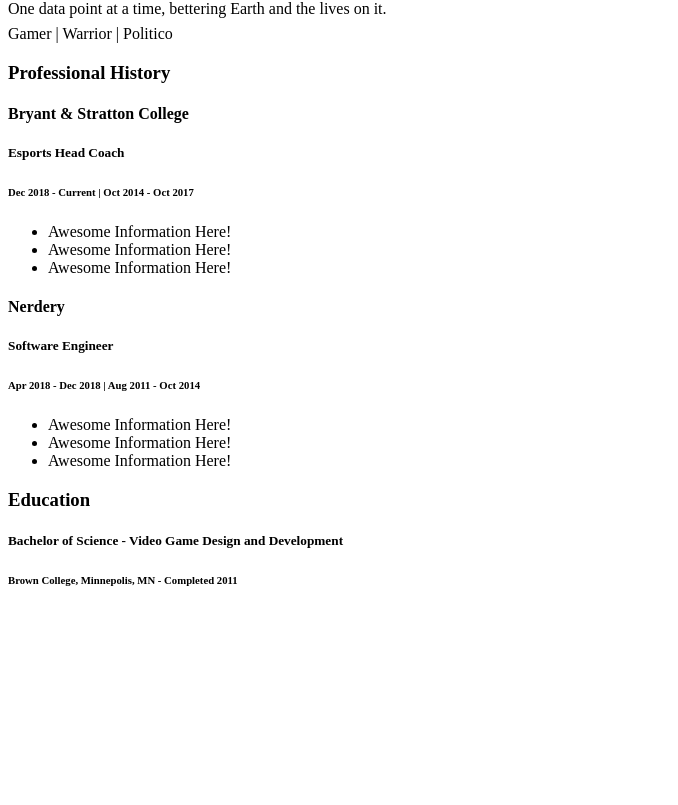
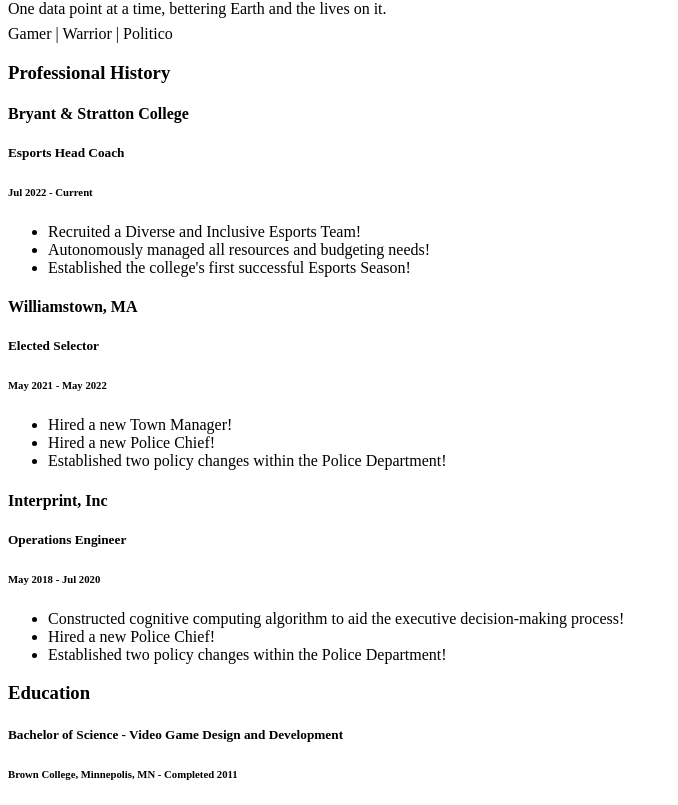
Before and after one commit to whasty/whasty.github.io, a plain HTML site: page index.html in a window 1280 px wide. Shown: the part 72-877 px from the top of the page, without its empty margins (0-678 px from the left). Before the commit the page ends 800 px from the top, so only its background shows below. Drawn offline with Linux system fonts and the light colour scheme.

Commit message:
Update index.html

```diff
--- a/index.html
+++ b/index.html
@@ -19,24 +19,36 @@
   <div>
     <h4>Bryant & Stratton College</h4>
     <h5>Esports Head Coach</h5>
-    <h6>Dec 2018 - Current | Oct 2014 - Oct 2017</h6>
+    <h6>Jul 2022 - Current</h6>
 
     <ul>
-      <li>Awesome Information Here!</li>
-      <li>Awesome Information Here!</li>
-      <li>Awesome Information Here!</li>
+      <li>Recruited a Diverse and Inclusive Esports Team!</li>
+      <li>Autonomously managed all resources and budgeting needs!</li>
+      <li>Established the college's first successful Esports Season!</li>
     </ul>
   </div>
 
     <div>
-    <h4>Nerdery</h4>
-    <h5>Software Engineer</h5>
-    <h6>Apr 2018 - Dec 2018 | Aug 2011 - Oct 2014</h6>
+    <h4>Williamstown, MA</h4>
+    <h5>Elected Selector</h5>
+    <h6>May 2021 - May 2022</h6>
 
     <ul>
-      <li>Awesome Information Here!</li>
-      <li>Awesome Information Here!</li>
-      <li>Awesome Information Here!</li>
+      <li>Hired a new Town Manager!</li>
+      <li>Hired a new Police Chief!</li>
+      <li>Established two policy changes within the Police Department!</li>
+    </ul>
+  </div>
+
+  <div>
+    <h4>Interprint, Inc</h4>
+    <h5>Operations Engineer</h5>
+    <h6>May 2018 - Jul 2020</h6>
+
+    <ul>
+      <li>Constructed cognitive computing algorithm to aid the executive decision-making process!</li>
+      <li>Hired a new Police Chief!</li>
+      <li>Established two policy changes within the Police Department!</li>
     </ul>
   </div>
 
```
